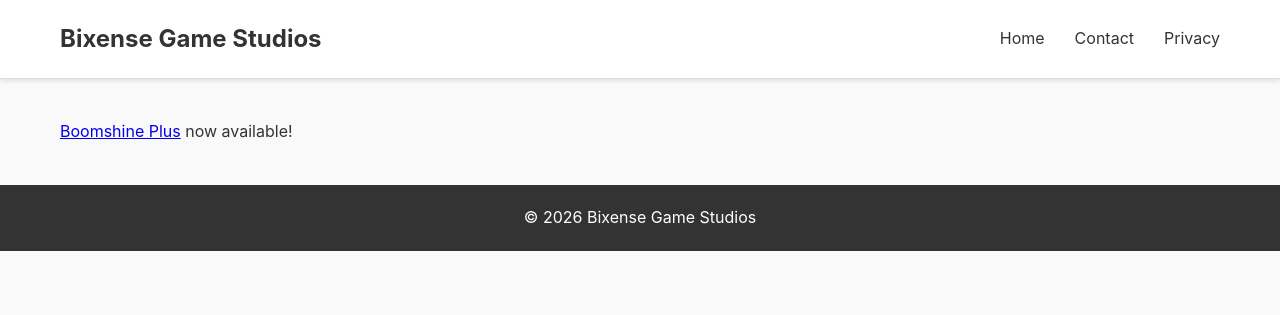
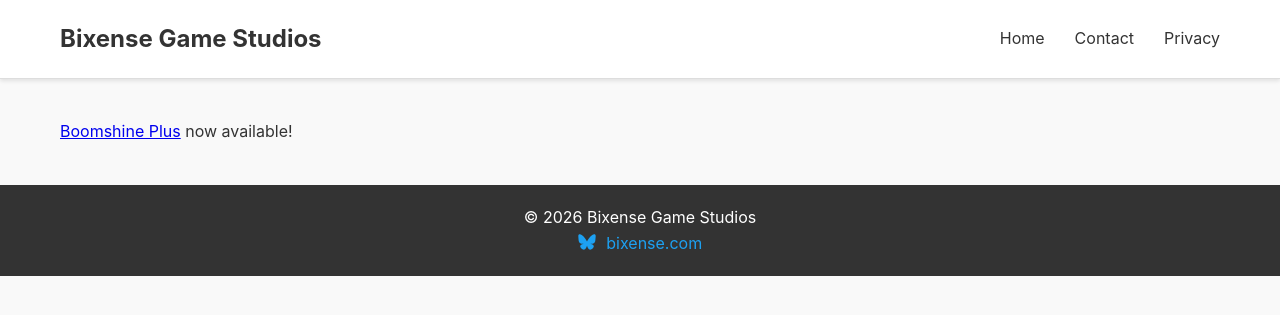
Before and after one commit to jhasse/jhasse.github.io, a Jekyll site: the page built from index.md, in a window 1280 px wide. Shown: the top 315 px of the page. Built offline with Jekyll 4.4.1, drawn with Linux system fonts in a browser that asks for light colours.

Commit message:
Add BlueSky link at the bottom

```diff
--- a/_config.yml
+++ b/_config.yml
@@ -1,5 +1,4 @@
 email: support@bixense.com
 title: Bixense Game Studios
-twitter_username: BoomshinePlus
 permalink: pretty
 include: [".well-known"]
--- a/_layouts/default.html
+++ b/_layouts/default.html
@@ -24,6 +24,7 @@
 
     <footer>
       <p>&copy; 2026 {{ site.title }}</p>
+      <p><a href="https://bsky.app/profile/bixense.com"><img style="vertical-align:middle;margin-bottom:4px" src="/Bluesky_Logo.svg" width="18px"> bixense.com</a></p>
     </footer>
   </body>
 </html>
--- a/assets/css/style.css
+++ b/assets/css/style.css
@@ -98,3 +98,17 @@
 footer p {
   margin: 0;
 }
+
+footer a {
+  color: #1da1f2;
+  text-decoration: none;
+}
+
+footer a:hover {
+  color: #66baee;
+}
+
+footer img {
+  vertical-align: middle;
+  margin-right: 6px;
+}
```
